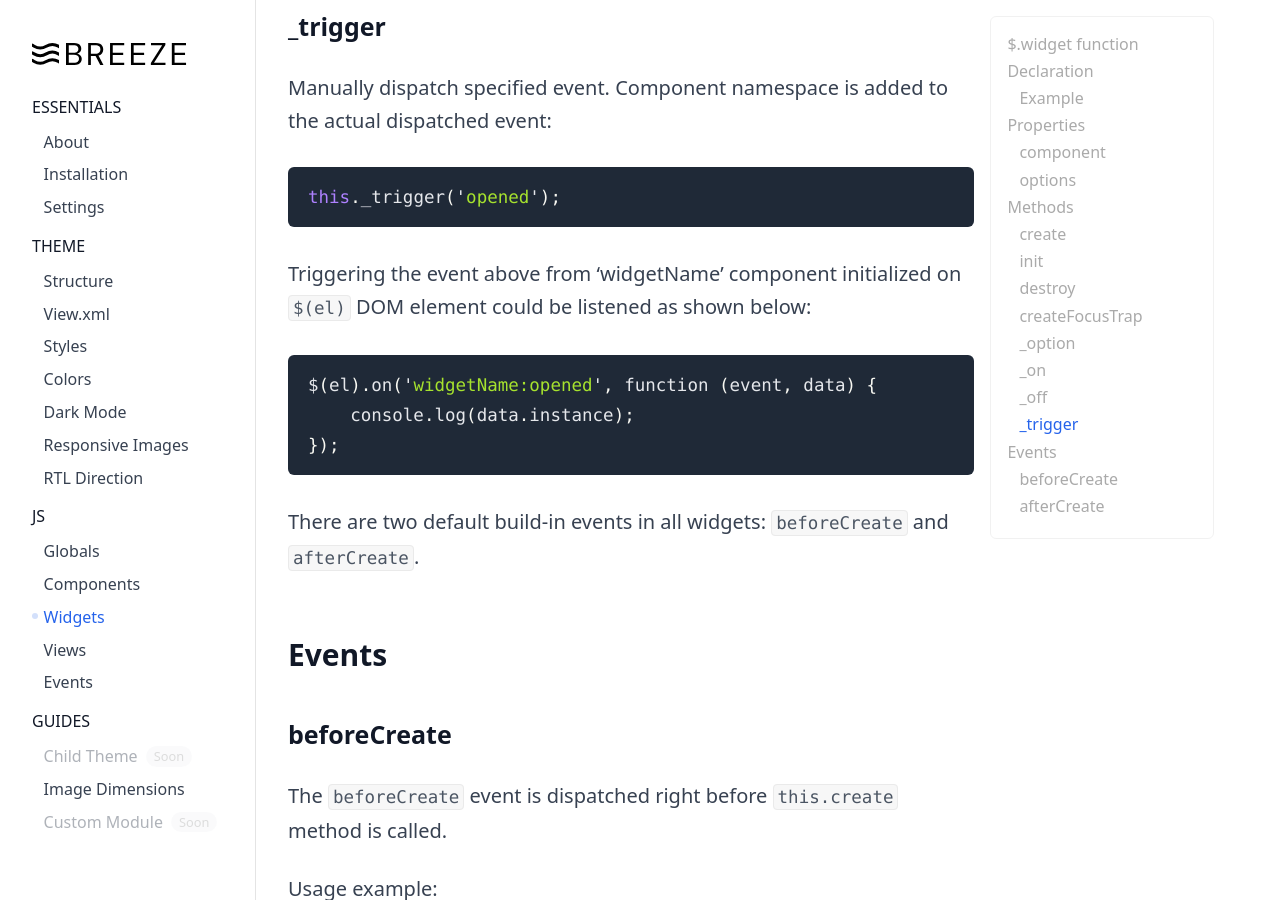
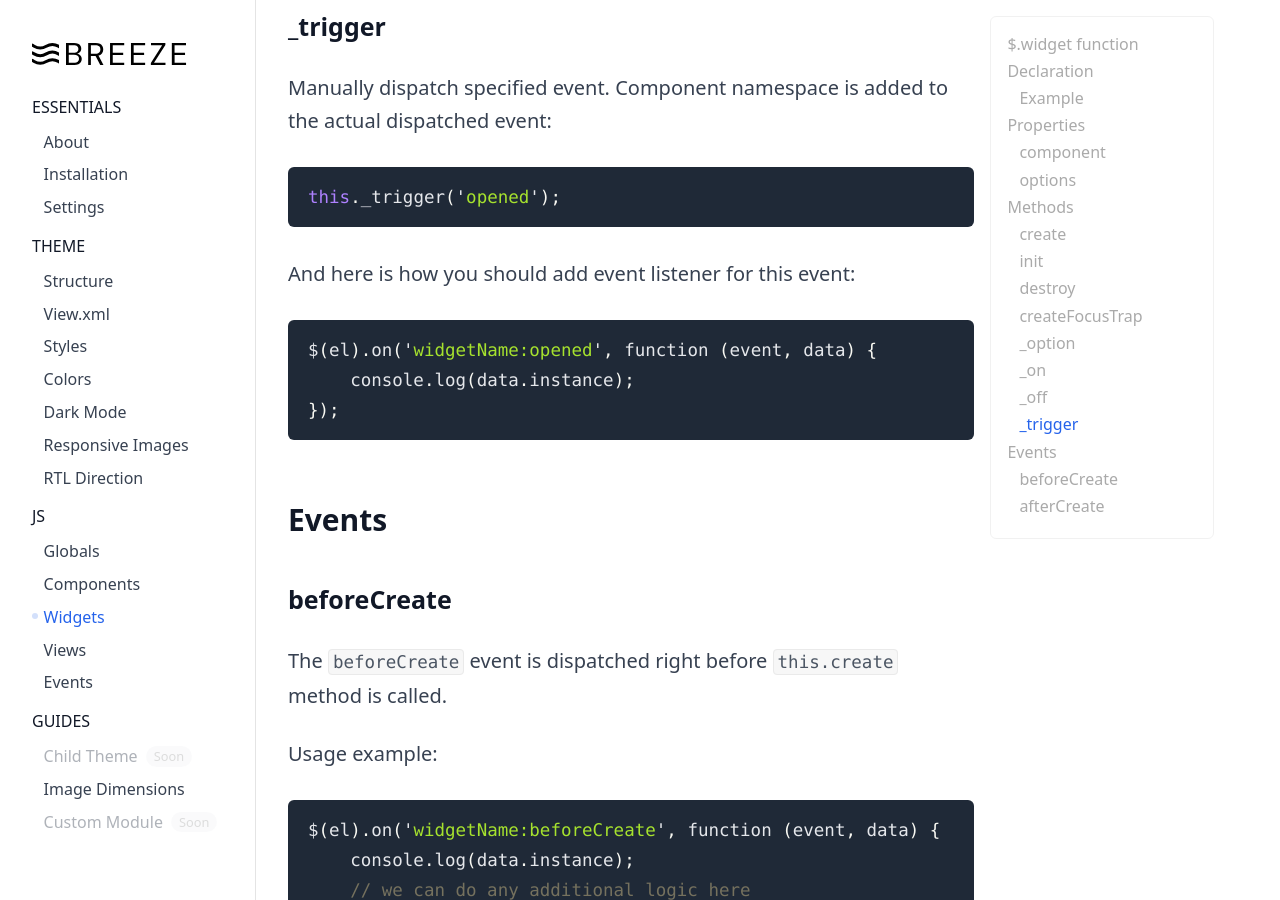
Before and after one commit to breezefront/breezefront.com, a Jekyll site: the page built from collections/_js/widgets.md, in a window 1280 px wide and 900 px high, scrolled down 8235 px. Built offline with Jekyll 4.4.1, drawn with Linux system fonts in a browser that asks for light colours.

Commit message:
Remove not needed parts

````diff
--- a/collections/_js/widgets.md
+++ b/collections/_js/widgets.md
@@ -284,16 +284,13 @@ dispatched event:
 this._trigger('opened');
 ```
 
-Triggering the event above from 'widgetName' component initialized on `$(el)` DOM
-element could be listened as shown below:
+And here is how you should add event listener for this event:
 
 ```js
 $(el).on('widgetName:opened', function (event, data) {
     console.log(data.instance);
 });
 ```
-
-There are two default build-in events in all widgets: `beforeCreate` and `afterCreate`.
 
 ## Events
 
````
Also changed, not shown: collections/_js/components.md (+1 -1 lines).
